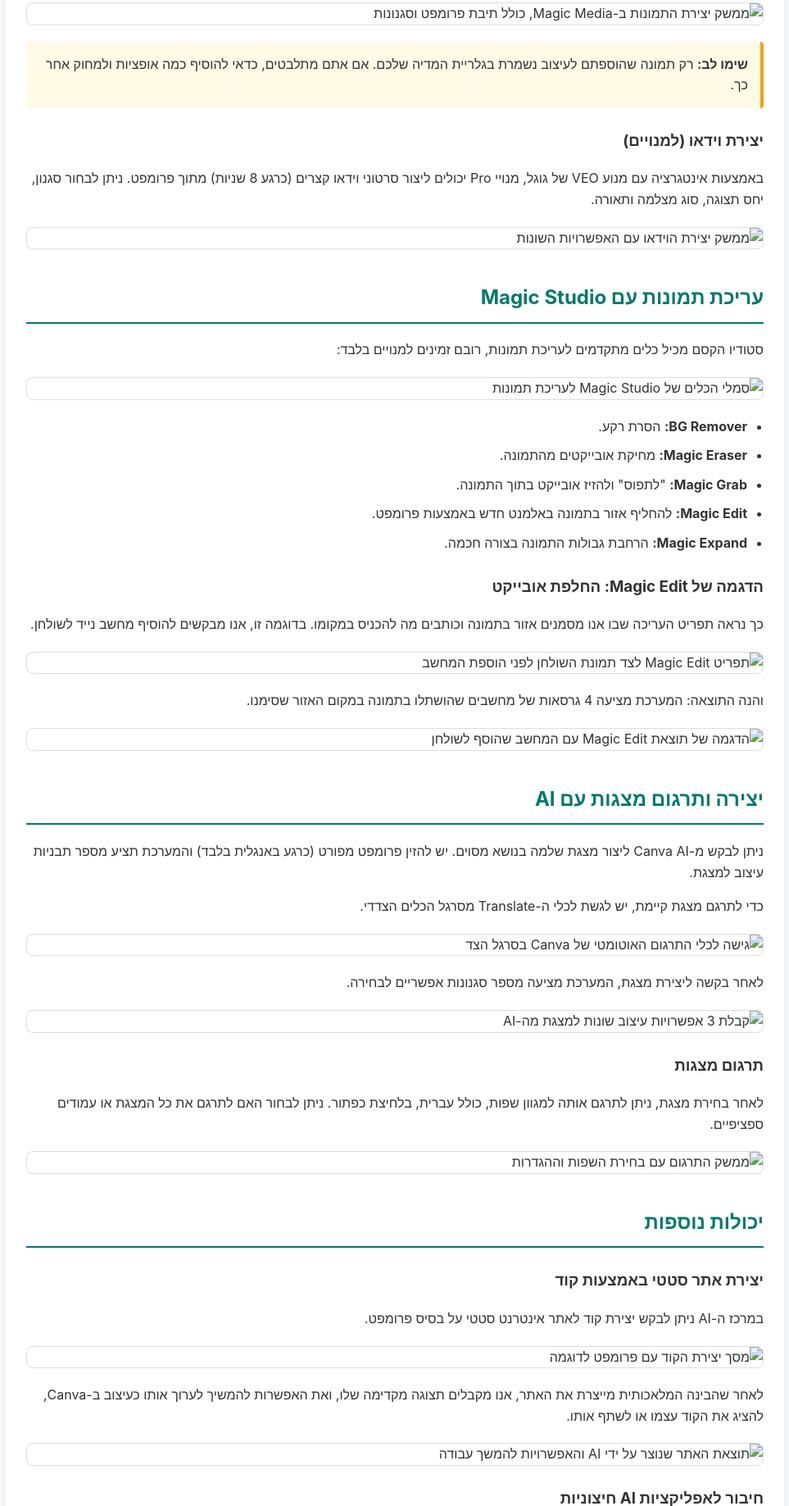
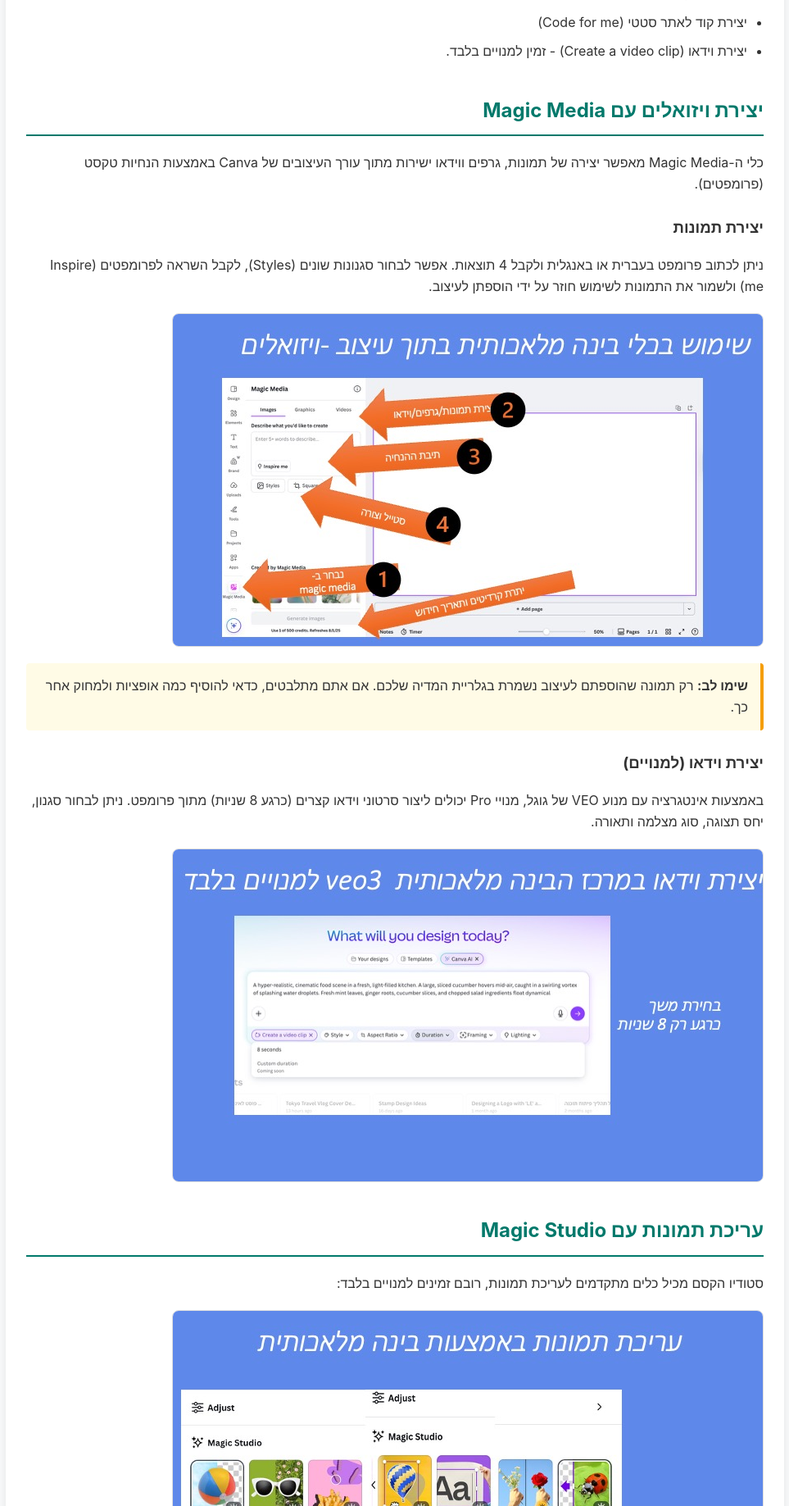
Before and after one commit to Eliyahubi/CanvaAi, a plain HTML site: page index.html in a window 1280 px wide. Shown: the part 963-2800 px from the top of the page at 82% size, without its empty margins (158-1121 px from the left). Drawn offline with Linux system fonts and the light colour scheme.

Commit message:
Update index.html

```diff
--- a/index.html
+++ b/index.html
@@ -95,7 +95,7 @@
         <section id="ai-hub">
             <h2>מרכז הבינה המלאכותית: One Big Shop</h2>
             <p>Canva ריכזה את כל כלי הבינה המלאכותית שלה למקום אחד מרכזי ונוח לגישה. מתוך המרכז ניתן להתחיל כמעט כל משימה יצירתית.</p>
-            <img src="Slide1.JPG" alt="ממשק Canva AI הראשי">
+            <img src="Slide1.jpeg" alt="ממשק Canva AI הראשי">
             <h3>מה אפשר לעשות במרכז ה-AI?</h3>
             <ul>
                 <li>יצירת עיצוב כולל (Design for me)</li>
@@ -112,20 +112,20 @@
 
             <h3>יצירת תמונות</h3>
             <p>ניתן לכתוב פרומפט בעברית או באנגלית ולקבל 4 תוצאות. אפשר לבחור סגנונות שונים (Styles), לקבל השראה לפרומפטים (Inspire me) ולשמור את התמונות לשימוש חוזר על ידי הוספתן לעיצוב.</p>
-            <img src="Slide2.JPG" alt="ממשק יצירת התמונות ב-Magic Media, כולל תיבת פרומפט וסגנונות">
+            <img src="Slide2.jpeg" alt="ממשק יצירת התמונות ב-Magic Media, כולל תיבת פרומפט וסגנונות">
             <div class="note">
                 <strong>שימו לב:</strong> רק תמונה שהוספתם לעיצוב נשמרת בגלריית המדיה שלכם. אם אתם מתלבטים, כדאי להוסיף כמה אופציות ולמחוק אחר כך.
             </div>
 
             <h3>יצירת וידאו (למנויים)</h3>
             <p>באמצעות אינטגרציה עם מנוע VEO של גוגל, מנויי Pro יכולים ליצור סרטוני וידאו קצרים (כרגע 8 שניות) מתוך פרומפט. ניתן לבחור סגנון, יחס תצוגה, סוג מצלמה ותאורה.</p>
-             <img src="Slide3.JPG" alt="ממשק יצירת הוידאו עם האפשרויות השונות">
+             <img src="Slide3.jpeg" alt="ממשק יצירת הוידאו עם האפשרויות השונות">
         </section>
 
         <section id="magic-studio">
             <h2>עריכת תמונות עם Magic Studio</h2>
             <p>סטודיו הקסם מכיל כלים מתקדמים לעריכת תמונות, רובם זמינים למנויים בלבד:</p>
-            <img src="Slide4.JPG" alt="סמלי הכלים של Magic Studio לעריכת תמונות">
+            <img src="Slide4.jpeg" alt="סמלי הכלים של Magic Studio לעריכת תמונות">
             <ul>
                 <li><strong>BG Remover:</strong> הסרת רקע.</li>
                 <li><strong>Magic Eraser:</strong> מחיקת אובייקטים מהתמונה.</li>
@@ -135,33 +135,43 @@
             </ul>
             <h3>הדגמה של Magic Edit: החלפת אובייקט</h3>
             <p>כך נראה תפריט העריכה שבו אנו מסמנים אזור בתמונה וכותבים מה להכניס במקומו. בדוגמה זו, אנו מבקשים להוסיף מחשב נייד לשולחן.</p>
-            <img src="Slide5.JPG" alt="תפריט Magic Edit לצד תמונת השולחן לפני הוספת המחשב">
+            <img src="Slide5.jpeg" alt="תפריט Magic Edit לצד תמונת השולחן לפני הוספת המחשב">
             <p>והנה התוצאה: המערכת מציעה 4 גרסאות של מחשבים שהושתלו בתמונה במקום האזור שסימנו.</p>
-            <img src="Slide6.JPG" alt="הדגמה של תוצאת Magic Edit עם המחשב שהוסף לשולחן">
+            <img src="Slide6.jpeg" alt="הדגמה של תוצאת Magic Edit עם המחשב שהוסף לשולחן">
         </section>
 
         <section id="presentations">
             <h2>יצירה ותרגום מצגות עם AI</h2>
             <p>ניתן לבקש מ-Canva AI ליצור מצגת שלמה בנושא מסוים. יש להזין פרומפט מפורט (כרגע באנגלית בלבד) והמערכת תציע מספר תבניות עיצוב למצגת.</p>
             <p>כדי לתרגם מצגת קיימת, יש לגשת לכלי ה-Translate מסרגל הכלים הצדדי.</p>
-            <img src="Slide7.JPG" alt="גישה לכלי התרגום האוטומטי של Canva בסרגל הצד">
+            <img src="Slide7.jpeg" alt="גישה לכלי התרגום האוטומטי של Canva בסרגל הצד">
             <p>לאחר בקשה ליצירת מצגת, המערכת מציעה מספר סגנונות אפשריים לבחירה.</p>
-            <img src="Slide8.JPG" alt="קבלת 3 אפשרויות עיצוב שונות למצגת מה-AI">
+            <img src="Slide8.jpeg" alt="קבלת 3 אפשרויות עיצוב שונות למצגת מה-AI">
             <h3>תרגום מצגות</h3>
             <p>לאחר בחירת מצגת, ניתן לתרגם אותה למגוון שפות, כולל עברית, בלחיצת כפתור. ניתן לבחור האם לתרגם את כל המצגת או עמודים ספציפיים.</p>
-             <img src="Slide9.JPG" alt="ממשק התרגום עם בחירת השפות וההגדרות">
+             <img src="Slide9.jpeg" alt="ממשק התרגום עם בחירת השפות וההגדרות">
         </section>
 
         <section id="other-features">
             <h2>יכולות נוספות</h2>
             <h3>יצירת אתר סטטי באמצעות קוד</h3>
             <p>במרכז ה-AI ניתן לבקש יצירת קוד לאתר אינטרנט סטטי על בסיס פרומפט.</p>
-            <img src="Slide10.JPG" alt="מסך יצירת הקוד עם פרומפט לדוגמה">
+            <img src="Slide10.jpeg" alt="מסך יצירת הקוד עם פרומפט לדוגמה">
             <p>לאחר שהבינה המלאכותית מייצרת את האתר, אנו מקבלים תצוגה מקדימה שלו, ואת האפשרות להמשיך לערוך אותו כעיצוב ב-Canva, להציג את הקוד עצמו או לשתף אותו.</p>
-            <img src="Slide11.JPG" alt="תוצאת האתר שנוצר על ידי AI והאפשרויות להמשך עבודה">
+            <img src="Slide11.jpeg" alt="תוצאת האתר שנוצר על ידי AI והאפשרויות להמשך עבודה">
 
             <h3>חיבור לאפליקציות AI חיצוניות</h3>
             <p>בסרגל הצד, תחת "Apps", ניתן למצוא עשרות אפליקציות בינה מלאכותית חיצוניות. יש ללחוץ על 'Apps' כדי לפתוח את החנות.</p>
-             <img src="Slide12.JPG" alt="איתור חנות האפליקציות בסרגל הצד של Canva">
+             <img src="Slide12.jpeg" alt="איתור חנות האפליקציות בסרגל הצד של Canva">
             <p>החנות מציעה מגוון רחב של כלים, למשל ליצירת תמונות, אודיו, וידאו ועוד. רובן דורשות חיבור לחשבון נפרד באותה אפליקציה.</p>
-            <img src="Slide13.JPG" alt="מגוון אפליק
+            <img src="Slide13.jpeg" alt="מגוון אפליקציות בינה מלאכותית ליצירת תמונות הזמינות בחנות">
+        </section>
+
+        <footer>
+            <p>הוכן על ידי אליהו ביטון (כל הזכויות שמורות &copy;)</p>
+            <p><a href="https://canva.com" target="_blank" rel="noopener noreferrer">קישור לקנבה</a></p>
+        </footer>
+    </div>
+
+</body>
+</html>
```
